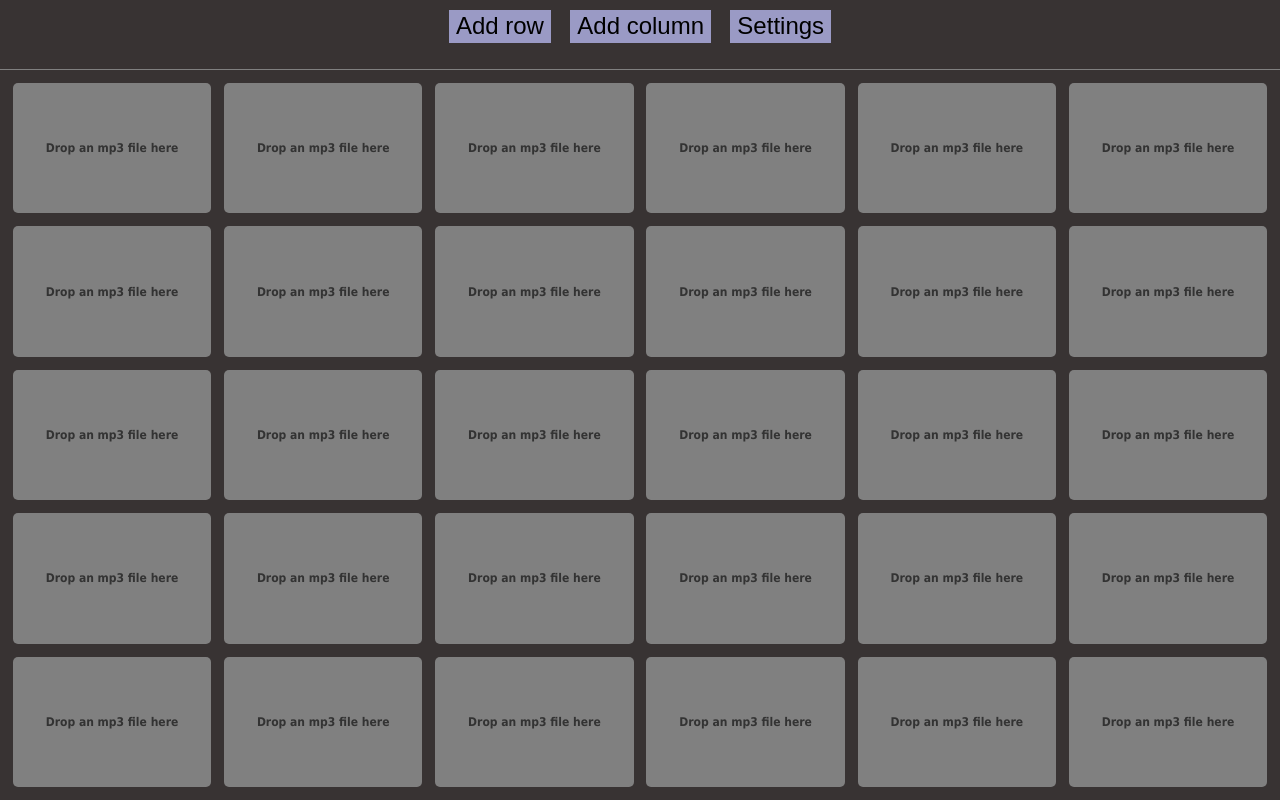
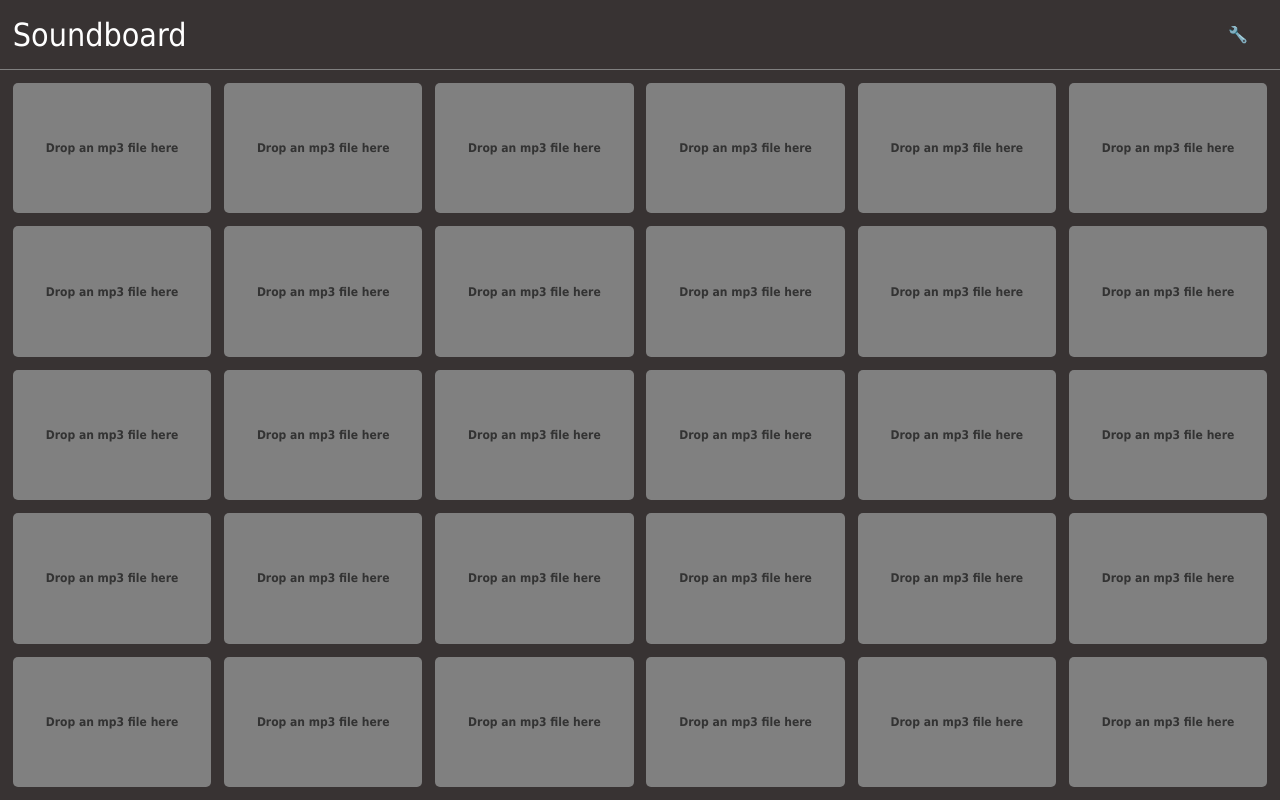
Before and after one commit to Timendus/soundboard, a website: page index.html in a window 1280 px wide. Drawn offline with Linux system fonts and the light colour scheme.

Commit message:
Give navigation some design love too

```diff
--- a/assets/css/navigation.scss
+++ b/assets/css/navigation.scss
@@ -5,17 +5,51 @@ nav {
   left: 0;
   height: 70px;
   width: 100%;
-  padding: 10px;
+  margin: 0;
+  padding: 0;
 
-  text-align: center;
+  text-align: left;
   border-bottom: 1px solid gray;
 
+  a {
+    display: inline-block;
+    height: 70px;
+    line-height: 70px;
+    padding: 0 1vw;
+
+    font-size: 2em;
+    color: white;
+    text-decoration: none;
+  }
+
   button {
-    background-color: $navigation-button-colour;
-    font-size: 1.5em;
+    margin: 0;
+    padding: 0 2em;
+    height: 70px;
+    line-height: 70px;
+    vertical-align: bottom;
+
+    background: none;
     border: 0;
-    padding: 0.1em 0.3em;
-    margin: 0 0.3em;
+    font-size: 1em;
+    color: white;
+    cursor: pointer;
+    outline: none;
+
+    &#add-row, &#add-col {
+      display: none;
+
+      body.settings & {
+        display: initial;
+      }
+    }
+    &#settings {
+      float: right;
+    }
+
+    &:hover {
+      background-color: gray;
+    }
   }
 
 }
--- a/assets/css/sound.scss
+++ b/assets/css/sound.scss
@@ -74,6 +74,7 @@
       text-overflow: ellipsis;
       padding: 0.5em 0;
       margin: 0;
+      user-select: none;
     }
   }
 
--- a/index.html
+++ b/index.html
@@ -49,9 +49,10 @@
     </noscript>
 
     <nav>
+      <a href="https://www.github.com/timendus/soundboard">Soundboard</a>
       <button id="add-row">Add row</button>
       <button id="add-col">Add column</button>
-      <button id="settings">Settings</button>
+      <button id="settings">🔧</button>
     </nav>
 
     <section id="board" class="board"></section>
```
Also changed, not shown: soundboard.css, 1 other file.
